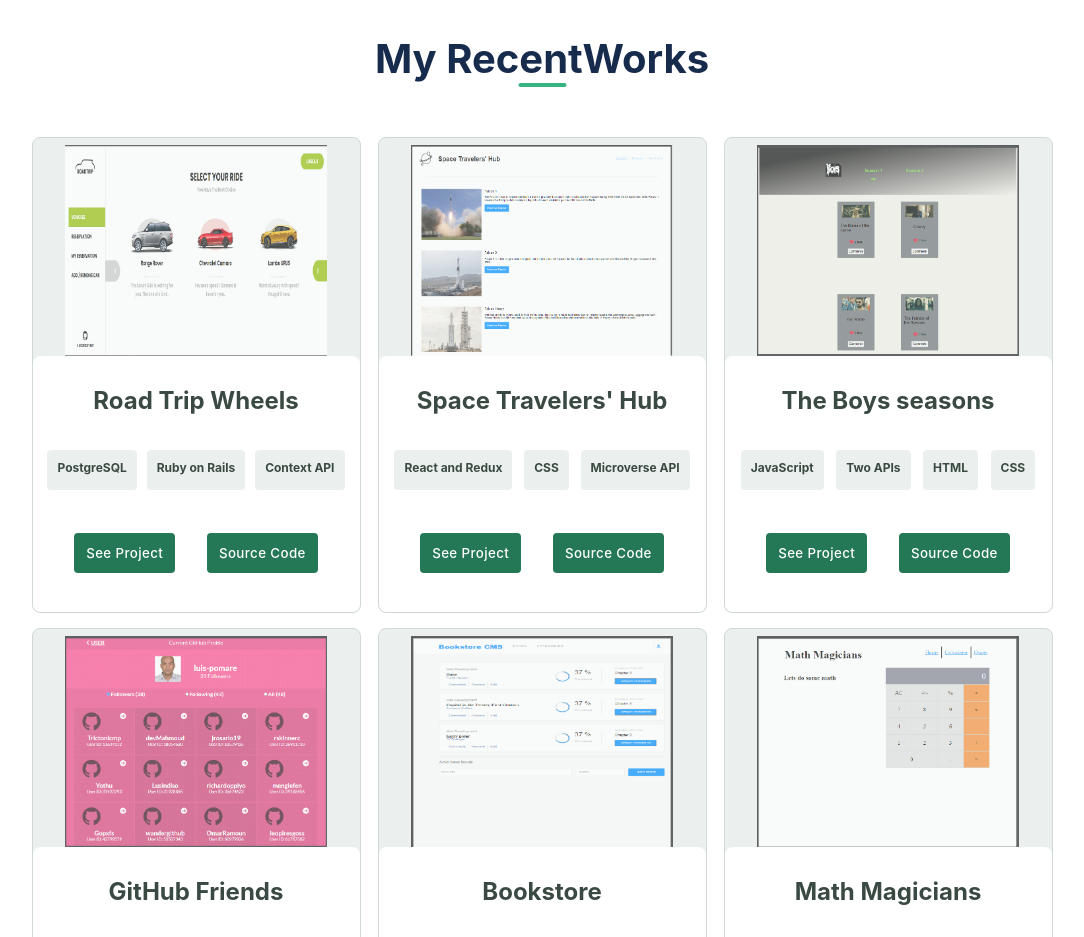
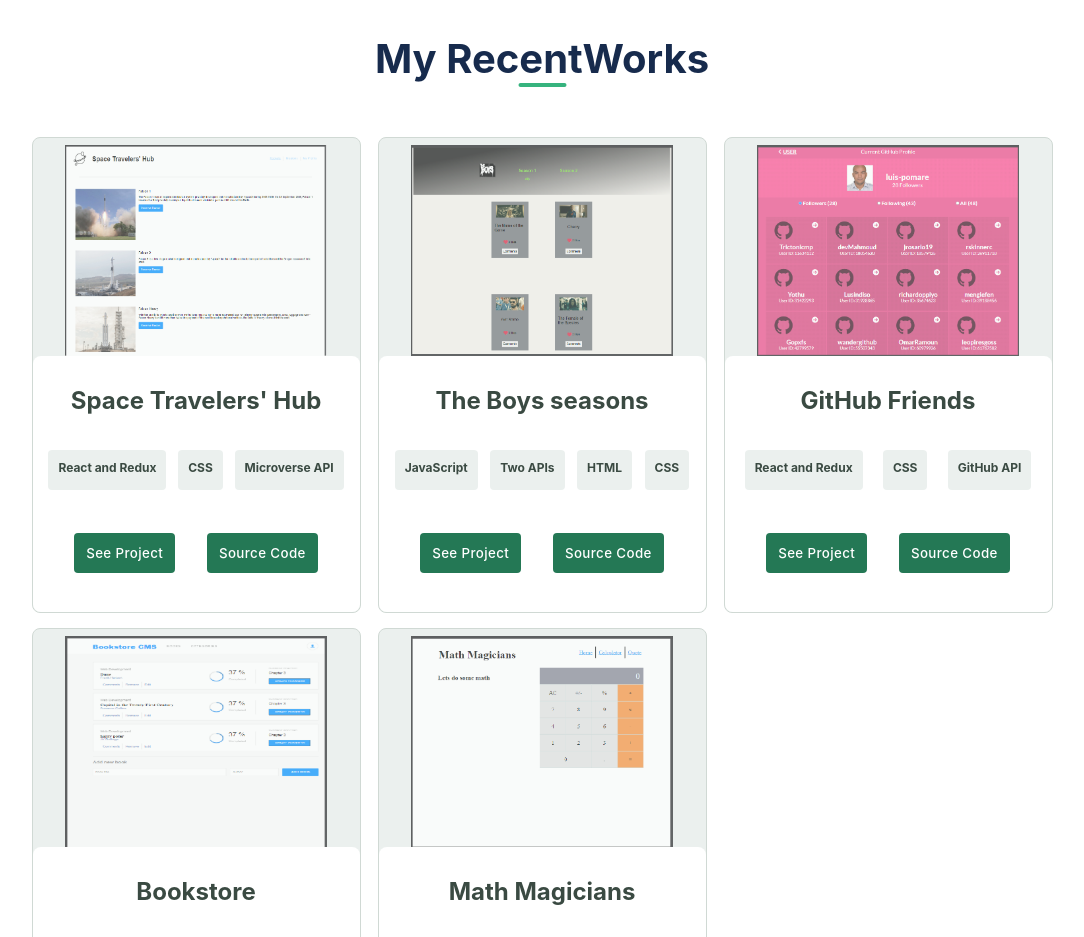
Before and after one commit to luis-pomare/Portfolio, a React (Create React App) app: page / in a window 1280 px wide. Shown: the part 820-1757 px from the top of the page, without its empty margins (98-1182 px from the left). Built offline with nearby package versions, Linux system fonts and the light colour scheme; the HTML template or start-up script is replaced by a standard one.

Commit message:
Update projects list

```diff
--- a/src/components/cardsData.js
+++ b/src/components/cardsData.js
@@ -1,15 +1,4 @@
 const cardsData = {
-  dataOne: {
-    cardName: 'Road Trip Wheels',
-    cardImage: '/images/roadTripWheels.png',
-    cardMadeWith: [
-      'PostgreSQL',
-      'Ruby on Rails',
-      'Context API',
-    ],
-    cardProjectLink: 'https://roadtrip-wheels.onrender.com/',
-    cardSourceLink: 'https://github.com/luis-pomare/rails-car-booking-rentals-backend'
-  },
   dataTwo: {
     cardName: "Space Travelers' Hub",
     cardImage: '/images/spaceTravelersHub.png',
```
